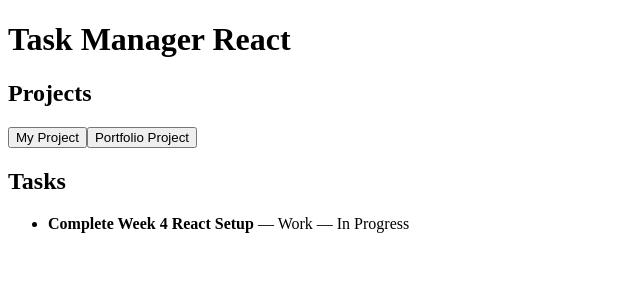
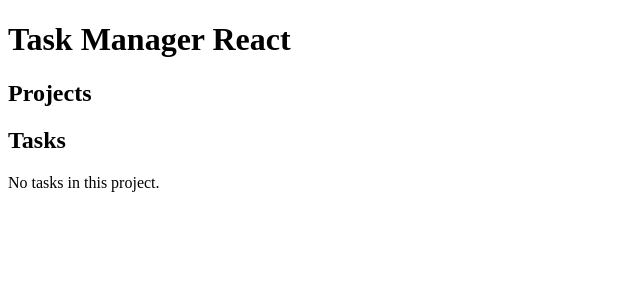
Before and after one commit to Rathunuu/task-manager, a React (Vite) app in the folder task-manager-react/: page / in a window 1280 px wide. Shown: the top 300 px of the page, without its empty margins (0-640 px from the left). Built offline with nearby package versions, Linux system fonts and the light colour scheme.

Commit message:
Refactor App component to remove demo data logic
Removed demo data creation for projects and tasks. Updated project change handler to use a separate function.

```diff
--- a/task-manager-react/src/App.jsx
+++ b/task-manager-react/src/App.jsx
@@ -1,7 +1,7 @@
 import { useEffect, useState } from "react";
 import ProjectSwitcher from "./ProjectSwitcher";
 import TaskList from "./TaskList";
-import { loadTasks, loadProjects, saveTasks, saveProjects } from "./storage";
+import { loadTasks, loadProjects } from "./storage";
 
 function App() {
     const [tasks, setTasks] = useState([]);
@@ -12,45 +12,17 @@ function App() {
         const loadedTasks = loadTasks();
         const loadedProjects = loadProjects();
 
-        // If React localhost has no data yet,
-        // create temporary Week 4 test data.
-        if (loadedProjects.length === 0) {
-            const demoProjects = [
-                { id: "project-1", name: "My Project" },
-                { id: "project-2", name: "Portfolio Project" }
-            ];
-
-            const demoTasks = [
-                {
-                    id: "task-1",
-                    text: "Complete Week 4 React Setup",
-                    category: "Work",
-                    status: "In Progress",
-                    projectId: "project-1"
-                },
-                {
-                    id: "task-2",
-                    text: "Build Portfolio Website",
-                    category: "Work",
-                    status: "To Do",
-                    projectId: "project-2"
-                }
-            ];
-
-            saveProjects(demoProjects);
-            saveTasks(demoTasks);
-
-            setProjects(demoProjects);
-            setTasks(demoTasks);
-            setActiveProjectId(demoProjects[0].id);
-
-            return;
-        }
-
         setTasks(loadedTasks);
         setProjects(loadedProjects);
-        setActiveProjectId(loadedProjects[0]?.id || "");
+
+        if (loadedProjects.length > 0) {
+            setActiveProjectId(loadedProjects[0].id);
+        }
     }, []);
+
+    const handleProjectChange = (projectId) => {
+        setActiveProjectId(projectId);
+    };
 
     const activeProjectTasks = tasks.filter(
         (task) => task.projectId === activeProjectId
@@ -65,7 +37,7 @@ function App() {
             <ProjectSwitcher
                 projects={projects}
                 activeProjectId={activeProjectId}
-                onProjectChange={setActiveProjectId}
+                onProjectChange={handleProjectChange}
             />
 
             <h2>Tasks</h2>
```
